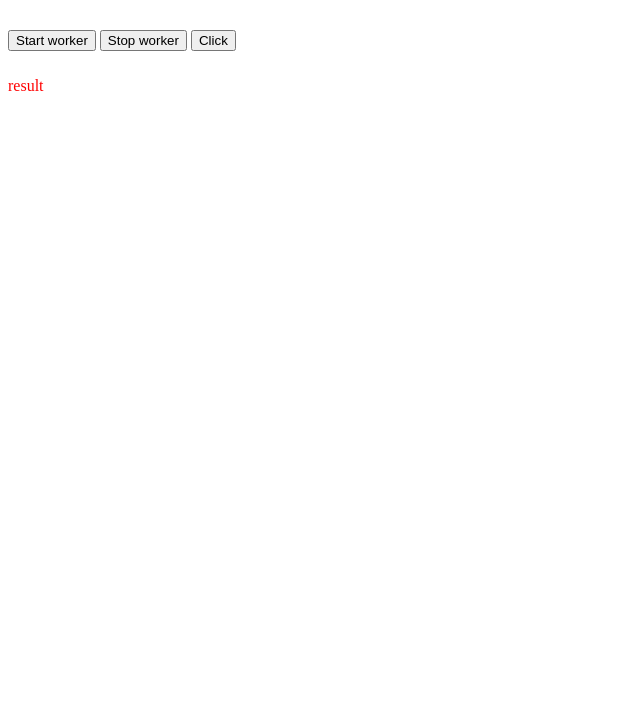
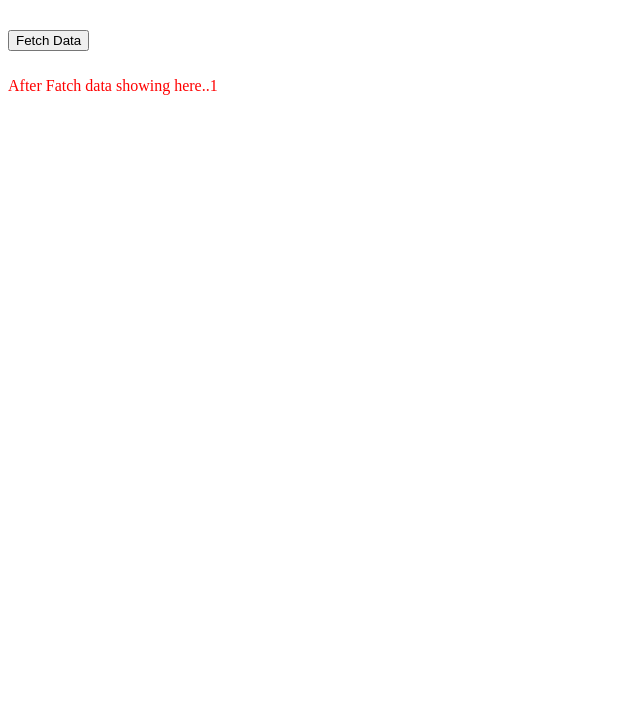
Before and after one commit to mehedi6463/js_course, a plain HTML site: page index2.html in a window 1280 px wide. Shown: the part 84-800 px from the top of the page, without its empty margins (0-640 px from the left). Drawn offline with Linux system fonts and the light colour scheme.

Commit message:
fatching data

```diff
--- /dev/null
+++ b/data.txt
@@ -0,0 +1,3 @@
+Generate words, sentences, and paragraphs of lorem ipsum placeholder text.
+
+Version 3 supports modern JavaScript runtimes, including Node.js, Bun, Deno, modern browsers, and React Native. It has no runtime dependencies and ships ESM, CommonJS, a browser build, CLI, and TypeScript declaration files.
--- a/index2.html
+++ b/index2.html
@@ -124,11 +124,13 @@
     <button onclick="stopWorker()">Stop Worker</button><br>
     <button onclick="alert('hi..!')">click</button> -->
 
-    <button onclick="startWorker()">Start worker</button>
-        <button onclick="stopWorker()">Stop worker</button>
-        <button onclick="alert('hello')">Click</button>
-        <p id="demo009">result</p>
+    <!-- <button onclick="startWorker()">Start worker</button>
+    <button onclick="stopWorker()">Stop worker</button>
+    <button onclick="alert('hello')">Click</button>
+    <p id="demo009">result</p> -->
 
+    <button onclick="fatchData()">Fetch Data</button>
+    <p id="p9">After Fatch data showing here..1</p>
 
     <!-- <script src="./js/worker.js"></script> -->
     <script src="./js/dom.js"></script>
--- a/js/bomjs.js
+++ b/js/bomjs.js
@@ -159,32 +159,54 @@ let myWind;
 // }
 
 //worker object
-let w;
+// let w;
 
-function startWorker() {
-    if (typeof Worker !== "undefined") {
-        // worker available
+// function startWorker() {
+//     if (typeof Worker !== "undefined") {
+//         // worker available
 
-        // if w worker is not already defined
-        if (typeof w == "undefined") {
-            // create a new worker called 'w'
-            w = new Worker("worker.js");
-        }
+//         // if w worker is not already defined
+//         if (typeof w == "undefined") {
+//             // create a new worker called 'w'
+//             w = new Worker("worker.js");
+//         }
 
-        // listening for worker events/messages
-        w.onmessage = function (event) {
-            document.getElementById("demo").innerHTML = event.data;
-        };
-    } else {
-        alert("Your browser does not support web worker!");
-    }
+//         // listening for worker events/messages
+//         w.onmessage = function (event) {
+//             document.getElementById("demo009").innerHTML = event.data;
+//         };
+//     } else {
+//         alert("Your browser does not support web worker!");
+//     }
+// }
+
+// function stopWorker() {
+//     if (typeof Worker !== "undefined") {
+//         w.terminate();
+//         w = undefined;
+//     } else {
+//         alert("Your browser does not support web worker!");
+//     }
+// }
+
+//fetch data
+const display =document.getElementById('p9');
+
+//fatching data to normal way
+// function fatchData() {
+//     fetch("http://127.0.0.1:5500/data.txt")
+//     .then((res)=> res.text())
+//     .then((data)=>{
+//         display.innerText =data;
+//     });
+
+// }
+
+//fatching data with asyc -await
+async function fatchData() {
+    const result = await fetch("http://127.0.0.1:5500/data.txt");
+    const data = await result.text();
+
+    display.innerText= data;
+
 }
-
-function stopWorker() {
-    if (typeof Worker !== "undefined") {
-        w.terminate();
-        w = undefined;
-    } else {
-        alert("Your browser does not support web worker!");
-    }
-}
```
